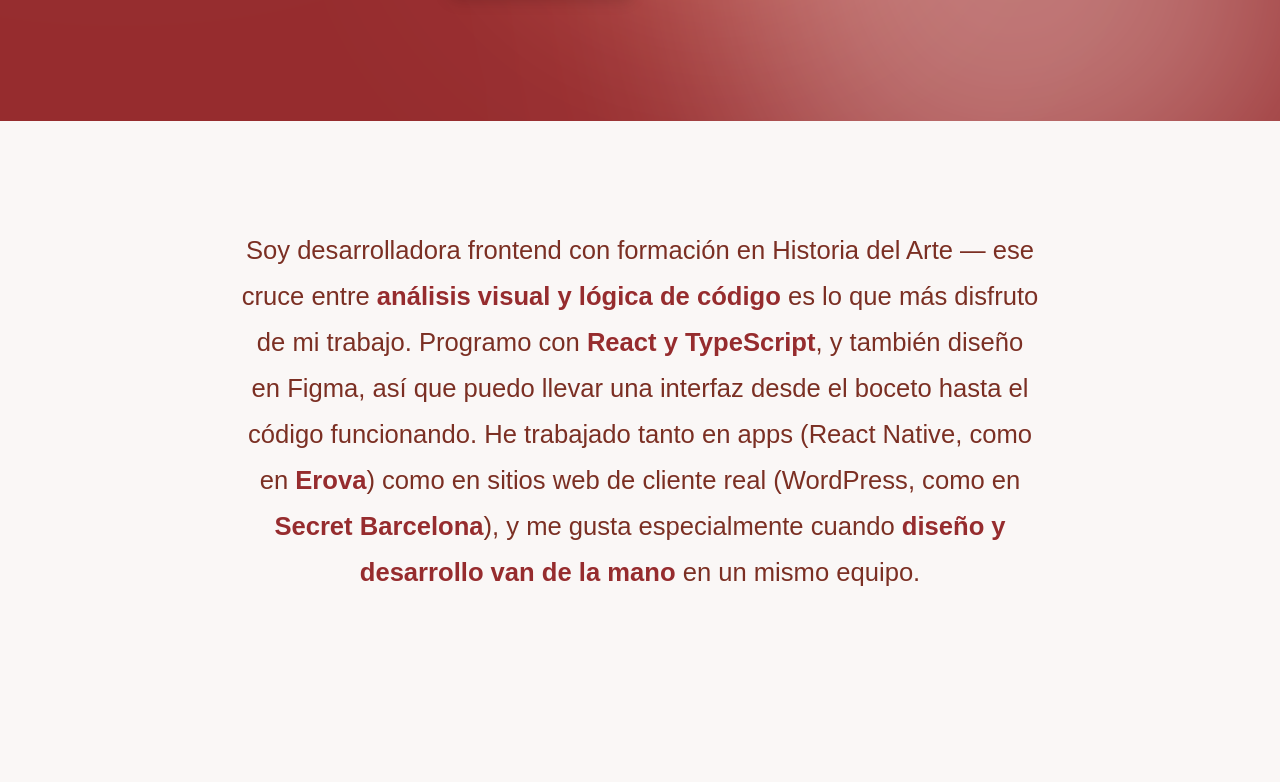
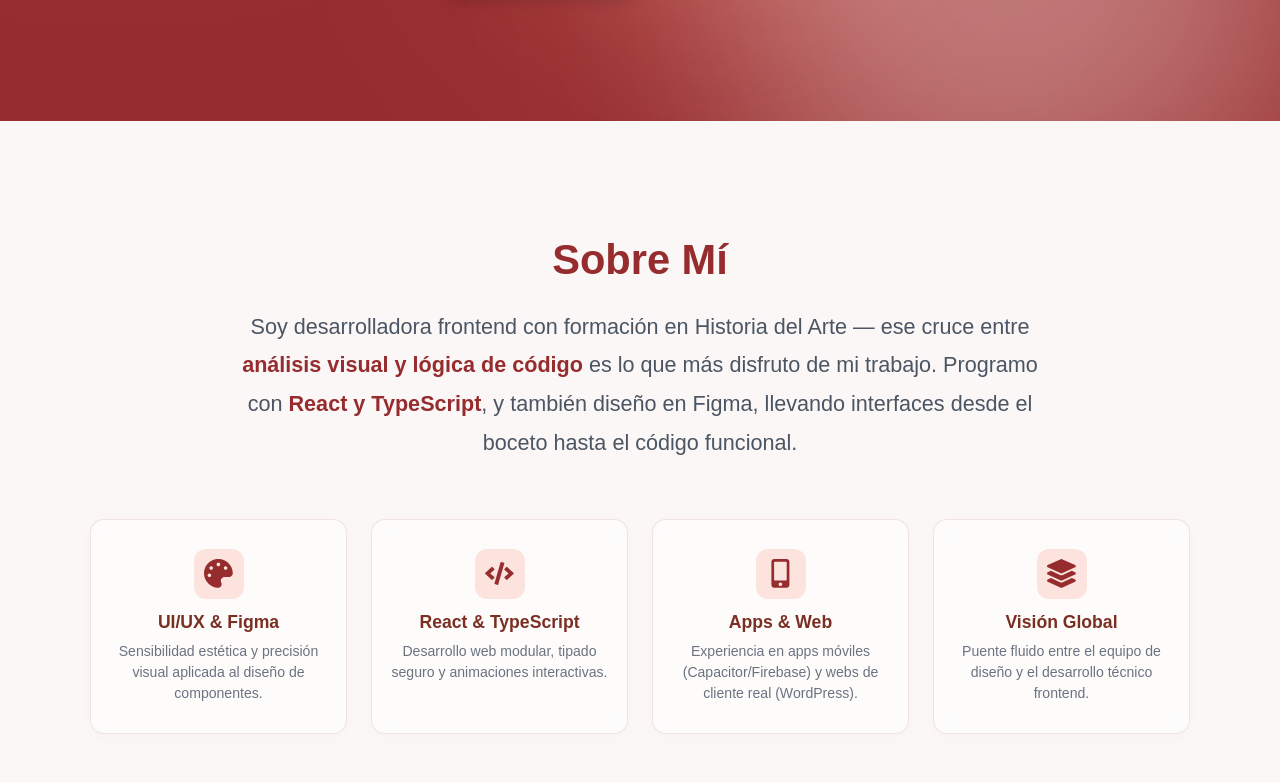
Before and after one commit to Gisela-99/giselacarballo, a React (Vite) app in the folder Portafolio/: page / in a window 1280 px wide. Shown: the part 743-1525 px from the top of the page. Built offline with nearby package versions, Linux system fonts and the light colour scheme.

Commit message:
feat(about): rediseñar sección sobre mí con grid de pilares clave y corrección técnica

```diff
--- a/Portafolio/src/pages/Home/components/AboutSection.module.css
+++ b/Portafolio/src/pages/Home/components/AboutSection.module.css
@@ -1,38 +1,103 @@
 .aboutSection {
-  /* background: #faf3f1;  */
   padding: 5rem 2rem;
-  display: flex;
-  justify-content: center;
+  max-width: 1100px;
+  margin: 0 auto;
+  opacity: 0;
+  transform: translateY(30px);
+  transition: opacity 0.8s cubic-bezier(0.16, 1, 0.3, 1),
+              transform 0.8s cubic-bezier(0.16, 1, 0.3, 1);
 }
 
-.aboutText {
-  max-width: 800px;
-  font-size: clamp(1.1rem, 4vw, 1.6rem);
-  line-height: 1.8;
-  color: #7b2f23;
-  text-align: center;
-
-  opacity: 0;
-  transform: translateY(20px);
-  transition: opacity 0.7s ease, transform 0.7s ease;
-}
-
-.aboutText.visible {
+.aboutSection.visible {
   opacity: 1;
   transform: translateY(0);
 }
 
+.sectionTitle {
+  text-align: center;
+  font-size: clamp(1.8rem, 4vw, 2.6rem);
+  color: #962c2e;
+  margin-bottom: 1.5rem;
+}
+
+.aboutText {
+  max-width: 820px;
+  margin: 0 auto 3.5rem auto;
+  font-size: clamp(1.05rem, 2.5vw, 1.35rem);
+  line-height: 1.8;
+  color: #4b5563;
+  text-align: center;
+}
+
 .highlight {
-  color: #962C2E;
+  color: #962c2e;
   font-weight: 700;
+}
+
+/* GRIDS DE PILARES CLAVE */
+.pillarsGrid {
+  display: grid;
+  grid-template-columns: repeat(auto-fit, minmax(220px, 1fr));
+  gap: 1.5rem;
+}
+
+.pillarCard {
+  background: rgba(255, 255, 255, 0.6);
+  backdrop-filter: blur(8px);
+  padding: 1.8rem 1.2rem;
+  border-radius: 14px;
+  border: 1px solid rgba(150, 44, 46, 0.12);
+  text-align: center;
+  box-shadow: 0 4px 15px rgba(0, 0, 0, 0.02);
+  transition: transform 0.3s cubic-bezier(0.16, 1, 0.3, 1),
+              box-shadow 0.3s ease,
+              border-color 0.3s ease;
+}
+
+.pillarCard:hover {
+  transform: translateY(-5px);
+  box-shadow: 0 10px 25px rgba(150, 44, 46, 0.12);
+  border-color: rgba(150, 44, 46, 0.3);
+}
+
+.pillarIcon {
+  font-size: 1.8rem;
+  color: #962c2e;
+  margin-bottom: 0.8rem;
+  display: inline-flex;
+  align-items: center;
+  justify-content: center;
+  width: 50px;
+  height: 50px;
+  background: #fce3dd;
+  border-radius: 12px;
+}
+
+.pillarCard h3 {
+  font-size: 1.1rem;
+  color: #7b2f23;
+  margin: 0 0 0.5rem 0;
+  font-weight: 700;
+}
+
+.pillarCard p {
+  font-size: 0.88rem;
+  color: #6b7280;
+  line-height: 1.5;
+  margin: 0;
 }
 
 @media (max-width: 768px) {
   .aboutSection {
-    padding: 3rem 1.5rem;
+    padding: 3rem 1.2rem;
   }
 
   .aboutText {
-    letter-spacing: 0.01em;
+    margin-bottom: 2.5rem;
+  }
+
+  .pillarsGrid {
+    grid-template-columns: repeat(auto-fit, minmax(180px, 1fr));
+    gap: 1rem;
   }
 }
--- a/Portafolio/src/pages/Home/components/AboutSection.tsx
+++ b/Portafolio/src/pages/Home/components/AboutSection.tsx
@@ -1,8 +1,9 @@
 import { useEffect, useRef, useState } from "react";
 import styles from "./AboutSection.module.css";
+import { FaPalette, FaCode, FaMobileAlt, FaLayerGroup } from "react-icons/fa";
 
 const AboutSection = () => {
-  const textRef = useRef<HTMLParagraphElement>(null);
+  const sectionRef = useRef<HTMLElement>(null);
   const [isVisible, setIsVisible] = useState(false);
 
   useEffect(() => {
@@ -16,28 +17,52 @@ const AboutSection = () => {
       { threshold: 0.2 }
     );
 
-    if (textRef.current) observer.observe(textRef.current);
+    if (sectionRef.current) observer.observe(sectionRef.current);
     return () => observer.disconnect();
   }, []);
 
   return (
-    <section className={styles.aboutSection} id="about">
-      <p
-        ref={textRef}
-        className={`${styles.aboutText} ${isVisible ? styles.visible : ""}`}
-      >
+    <section
+      ref={sectionRef}
+      className={`${styles.aboutSection} ${isVisible ? styles.visible : ""}`}
+      id="about"
+    >
+      <h2 className={styles.sectionTitle}>Sobre Mí</h2>
+
+      <p className={styles.aboutText}>
         Soy desarrolladora frontend con formación en Historia del Arte — ese cruce entre{" "}
         <span className={styles.highlight}>análisis visual y lógica de código</span> es lo
         que más disfruto de mi trabajo. Programo con{" "}
         <span className={styles.highlight}>React y TypeScript</span>, y también diseño en
-        Figma, así que puedo llevar una interfaz desde el boceto hasta el código
-        funcionando. He trabajado tanto en apps (React Native, como en{" "}
-        <span className={styles.highlight}>Erova</span>) como en sitios web de cliente real
-        (WordPress, como en <span className={styles.highlight}>Secret Barcelona</span>), y
-        me gusta especialmente cuando{" "}
-        <span className={styles.highlight}>diseño y desarrollo van de la mano</span> en un
-        mismo equipo.
+        Figma, llevando interfaces desde el boceto hasta el código funcional.
       </p>
+
+      {/* Tarjetas de pilares clave para lectura rápida */}
+      <div className={styles.pillarsGrid}>
+        <div className={styles.pillarCard}>
+          <div className={styles.pillarIcon}><FaPalette /></div>
+          <h3>UI/UX & Figma</h3>
+          <p>Sensibilidad estética y precisión visual aplicada al diseño de componentes.</p>
+        </div>
+
+        <div className={styles.pillarCard}>
+          <div className={styles.pillarIcon}><FaCode /></div>
+          <h3>React & TypeScript</h3>
+          <p>Desarrollo web modular, tipado seguro y animaciones interactivas.</p>
+        </div>
+
+        <div className={styles.pillarCard}>
+          <div className={styles.pillarIcon}><FaMobileAlt /></div>
+          <h3>Apps & Web</h3>
+          <p>Experiencia en apps móviles (Capacitor/Firebase) y webs de cliente real (WordPress).</p>
+        </div>
+
+        <div className={styles.pillarCard}>
+          <div className={styles.pillarIcon}><FaLayerGroup /></div>
+          <h3>Visión Global</h3>
+          <p>Puente fluido entre el equipo de diseño y el desarrollo técnico frontend.</p>
+        </div>
+      </div>
     </section>
   );
 };
```
